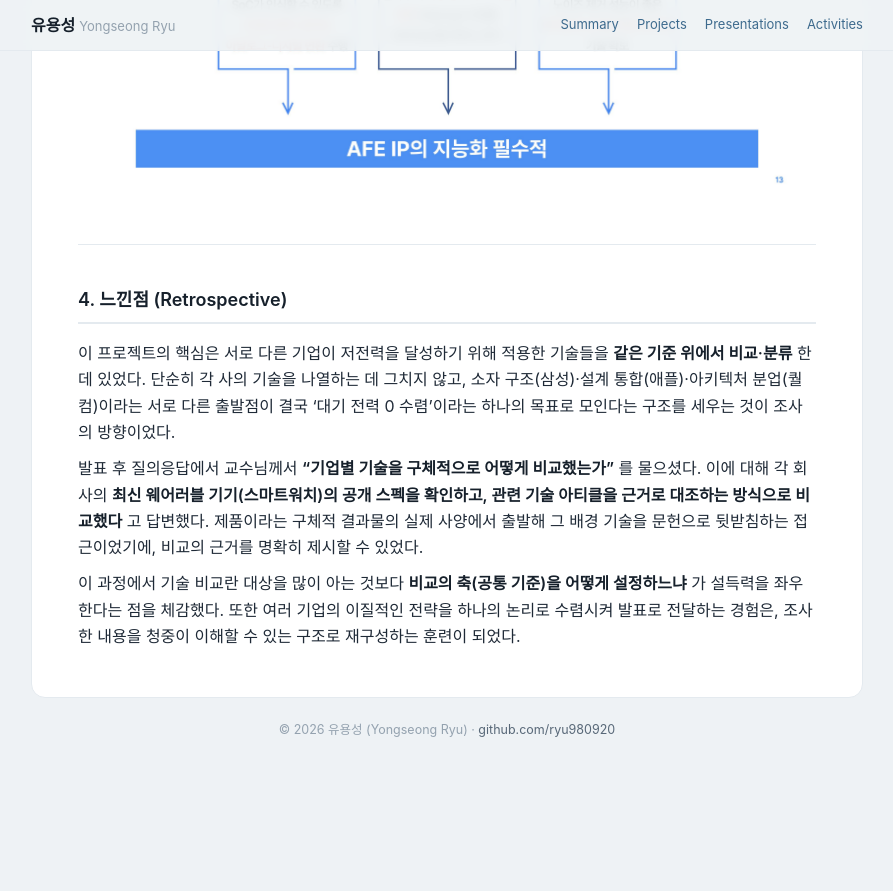
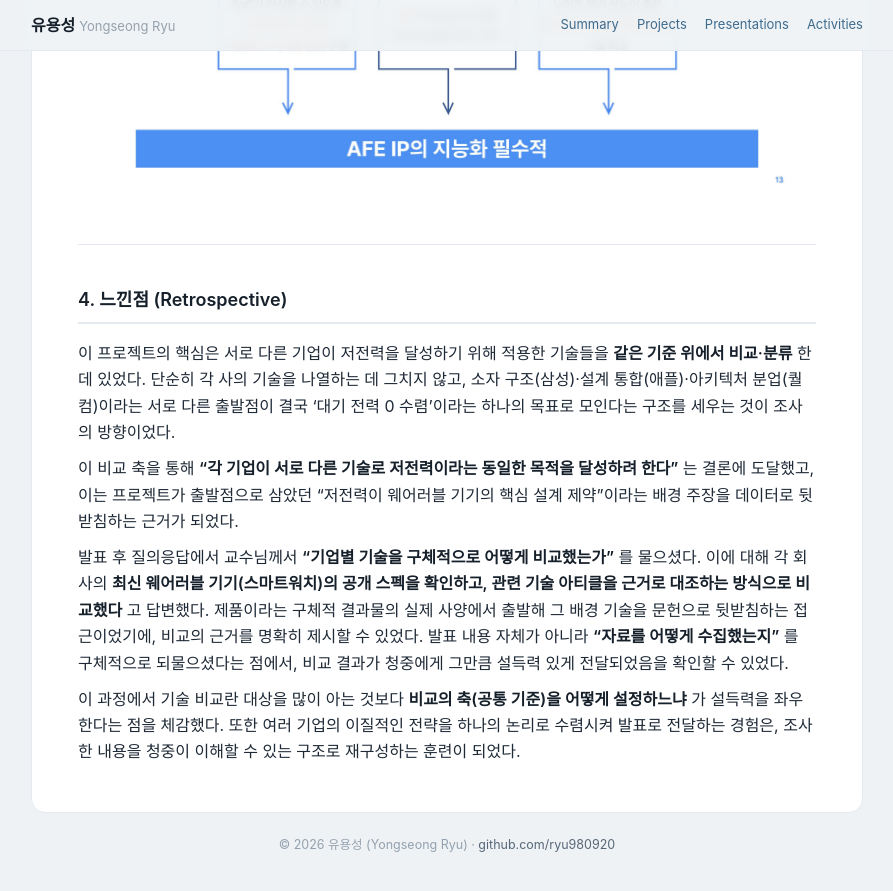
Before and after one commit to ryu980920/ryu980920.github.io, a Jekyll site: the page built from soc/index.md, in a window 1280 px wide and 900 px high, scrolled down 4360 px. Shown: the top 891 px of the window, without its empty margins (193-1086 px from the left). Built offline with Jekyll 4.4.1, drawn with Linux system fonts in a browser that asks for light colours; our own code applies the rules of GitHub Pages for plain Markdown files; before the commit the page ends 5145 px from its top, so only the background shows below that.

Commit message:
Add files via upload

```diff
--- a/soc/index.md
+++ b/soc/index.md
@@ -73,6 +73,8 @@ SoC를 통한 디지털 논리 회로의 저전력화가 성숙 단계에 접어
 
 이 프로젝트의 핵심은 서로 다른 기업이 저전력을 달성하기 위해 적용한 기술들을 **같은 기준 위에서 비교·분류** 한 데 있었다. 단순히 각 사의 기술을 나열하는 데 그치지 않고, 소자 구조(삼성)·설계 통합(애플)·아키텍처 분업(퀄컴)이라는 서로 다른 출발점이 결국 '대기 전력 0 수렴'이라는 하나의 목표로 모인다는 구조를 세우는 것이 조사의 방향이었다.
 
-발표 후 질의응답에서 교수님께서 **"기업별 기술을 구체적으로 어떻게 비교했는가"** 를 물으셨다. 이에 대해 각 회사의 **최신 웨어러블 기기(스마트워치)의 공개 스펙을 확인하고, 관련 기술 아티클을 근거로 대조하는 방식으로 비교했다** 고 답변했다. 제품이라는 구체적 결과물의 실제 사양에서 출발해 그 배경 기술을 문헌으로 뒷받침하는 접근이었기에, 비교의 근거를 명확히 제시할 수 있었다.
+이 비교 축을 통해 **"각 기업이 서로 다른 기술로 저전력이라는 동일한 목적을 달성하려 한다"** 는 결론에 도달했고, 이는 프로젝트가 출발점으로 삼았던 "저전력이 웨어러블 기기의 핵심 설계 제약"이라는 배경 주장을 데이터로 뒷받침하는 근거가 되었다.
+
+발표 후 질의응답에서 교수님께서 **"기업별 기술을 구체적으로 어떻게 비교했는가"** 를 물으셨다. 이에 대해 각 회사의 **최신 웨어러블 기기(스마트워치)의 공개 스펙을 확인하고, 관련 기술 아티클을 근거로 대조하는 방식으로 비교했다** 고 답변했다. 제품이라는 구체적 결과물의 실제 사양에서 출발해 그 배경 기술을 문헌으로 뒷받침하는 접근이었기에, 비교의 근거를 명확히 제시할 수 있었다. 발표 내용 자체가 아니라 **"자료를 어떻게 수집했는지"** 를 구체적으로 되물으셨다는 점에서, 비교 결과가 청중에게 그만큼 설득력 있게 전달되었음을 확인할 수 있었다.
 
 이 과정에서 기술 비교란 대상을 많이 아는 것보다 **비교의 축(공통 기준)을 어떻게 설정하느냐** 가 설득력을 좌우한다는 점을 체감했다. 또한 여러 기업의 이질적인 전략을 하나의 논리로 수렴시켜 발표로 전달하는 경험은, 조사한 내용을 청중이 이해할 수 있는 구조로 재구성하는 훈련이 되었다.
```
